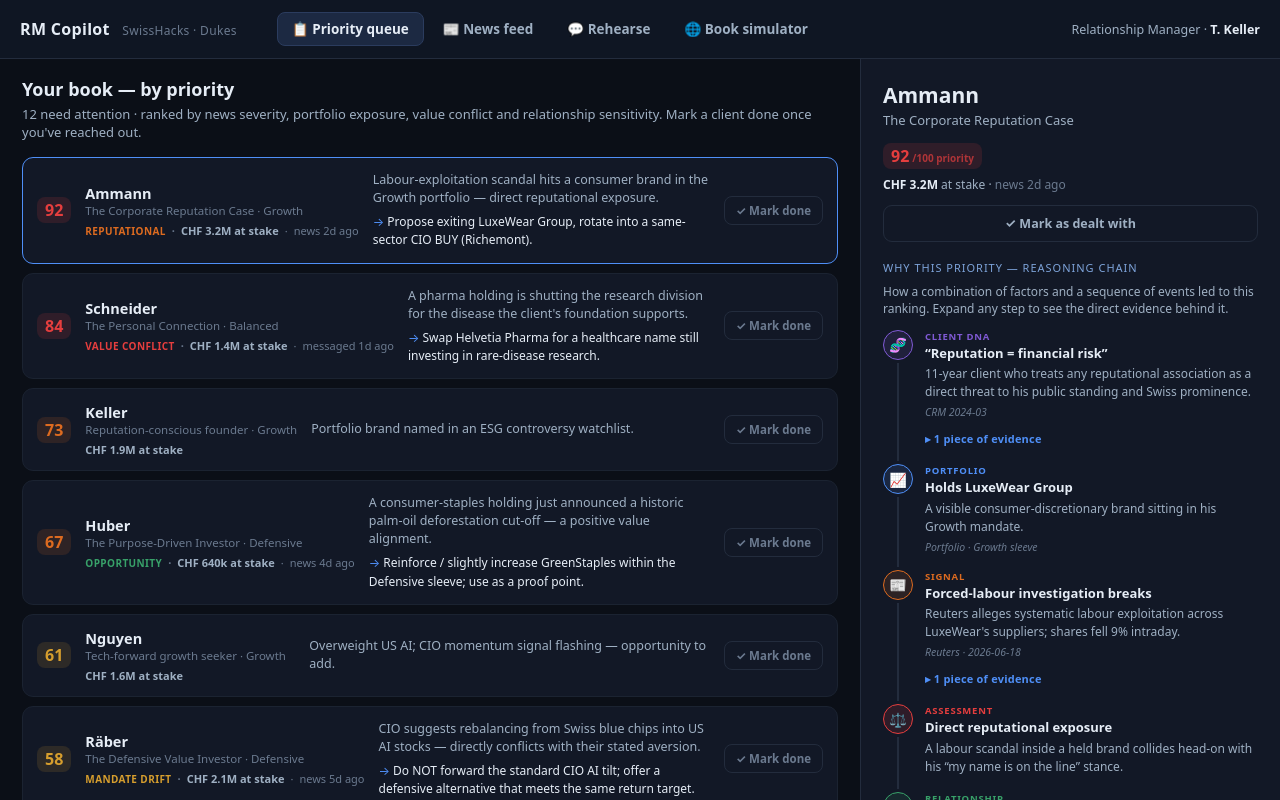
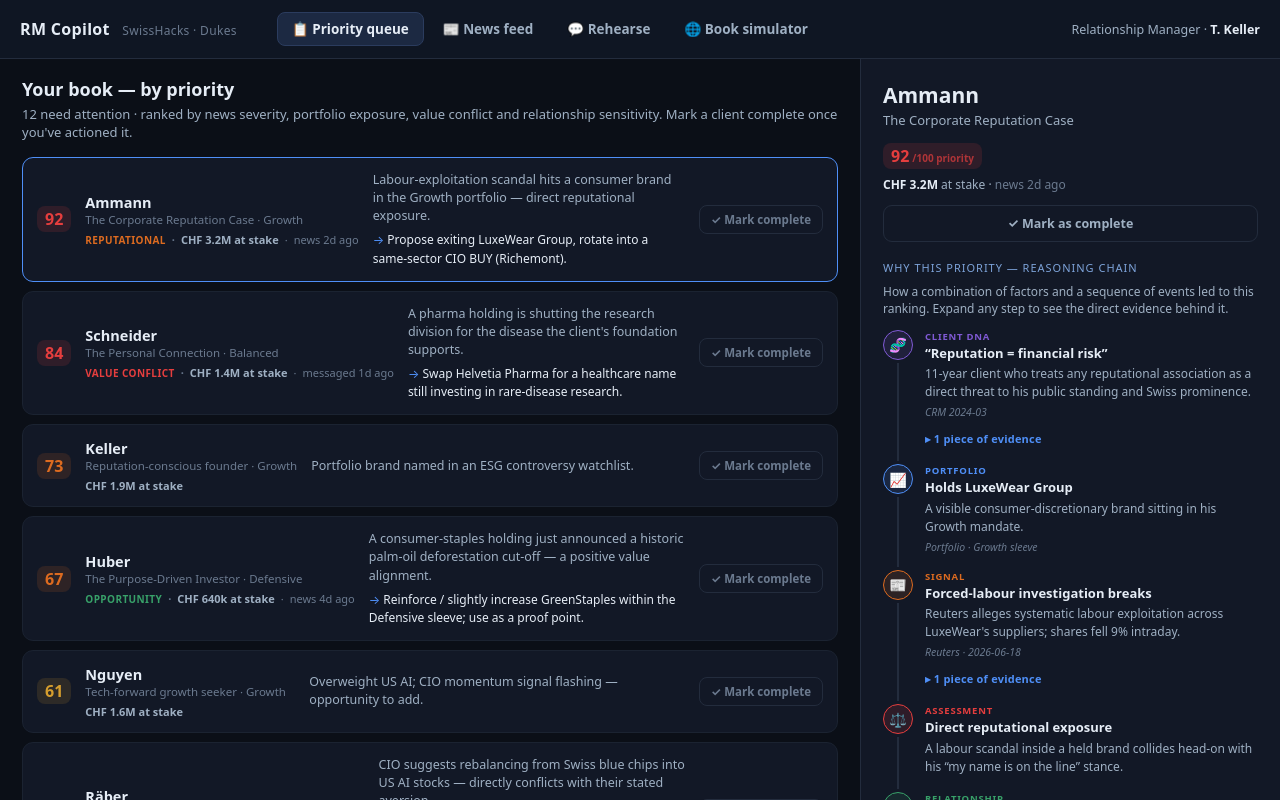
Before and after one commit to mashathepotato/swisshacks-dukes, a React (Vite) app in the folder frontend/: page / in a window 1280 px wide. Both pictures are taken after a click on the element 430 px from the left and 210 px from the top of the page. Built offline with nearby package versions, Linux system fonts and the light colour scheme.

Commit message:
Tasklist: reword 'dealt with' → 'complete/Completed' for a more professional tone

```diff
--- a/frontend/src/components/ClientDetail.tsx
+++ b/frontend/src/components/ClientDetail.tsx
@@ -58,7 +58,7 @@ export function ClientDetail({ client, onSimulate }: Props) {
 
       <div>
         <button className={"markdone" + (dealt ? " on" : "")} onClick={() => (dealt ? reopen(client.id) : markDone(client.id))}>
-          {dealt ? "✓ Dealt with — reopen" : "✓ Mark as dealt with"}
+          {dealt ? "✓ Completed — reopen" : "✓ Mark as complete"}
         </button>
       </div>
 
--- a/frontend/src/components/PriorityQueue.tsx
+++ b/frontend/src/components/PriorityQueue.tsx
@@ -55,7 +55,7 @@ export function PriorityQueue({ selectedId, onSelect }: Props) {
         {isDone ? (
           <button className="done-btn" onClick={(e) => { e.stopPropagation(); reopen(c.id); }}>↩ Reopen</button>
         ) : (
-          <button className="done-btn" onClick={(e) => { e.stopPropagation(); markDone(c.id); }}>✓ Mark done</button>
+          <button className="done-btn" onClick={(e) => { e.stopPropagation(); markDone(c.id); }}>✓ Mark complete</button>
         )}
       </div>
     );
@@ -65,17 +65,17 @@ export function PriorityQueue({ selectedId, onSelect }: Props) {
     <div className="queue">
       <h1>Your book — by priority</h1>
       <p className="lead">
-        {active.length} need{active.length === 1 ? "s" : ""} attention · ranked by news severity, portfolio exposure, value conflict and relationship sensitivity. Mark a client done once you've reached out.
+        {active.length} need{active.length === 1 ? "s" : ""} attention · ranked by news severity, portfolio exposure, value conflict and relationship sensitivity. Mark a client complete once you've actioned it.
       </p>
 
       {active.length > 0 ? active.map((c) => row(c, false)) : (
-        <p className="empty" style={{ padding: "32px 0" }}>✓ Inbox zero — every flagged client has been dealt with.</p>
+        <p className="empty" style={{ padding: "32px 0" }}>✓ All caught up — every flagged client has been actioned.</p>
       )}
 
       {dealt.length > 0 && (
         <>
           <div className="queue-section" onClick={() => setShowDone((v) => !v)}>
-            <span>{showDone ? "▾" : "▸"} Dealt with · {dealt.length}</span>
+            <span>{showDone ? "▾" : "▸"} Completed · {dealt.length}</span>
             <span className="ln" />
           </div>
           {showDone && dealt.map((c) => row(c, true))}
```
